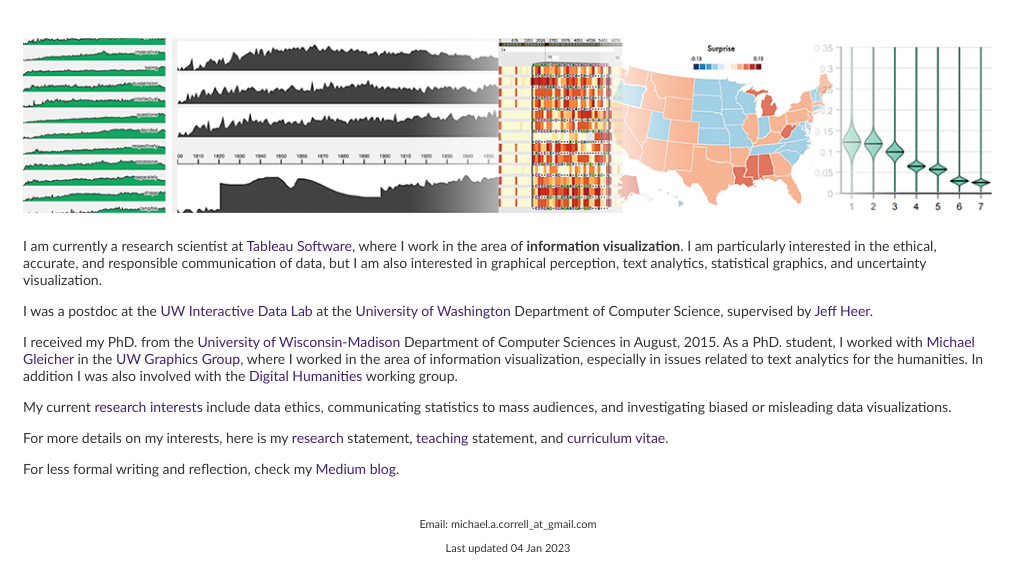
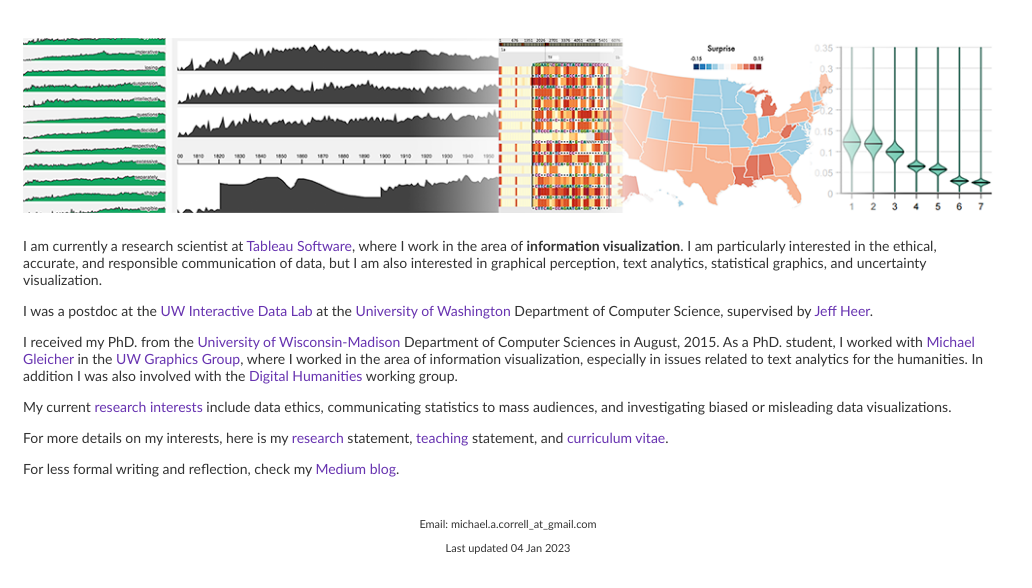
Before and after one commit to mcorrell/website, a PHP site: page /index.php in a window 1280 px wide. Shown: the part 219-807 px from the top of the page, without its empty margins (0-1032 px from the left). Run offline with PHP 8.4, Linux system fonts and the light colour scheme.

Commit message:
Last color futzing

```diff
--- a/style.css
+++ b/style.css
@@ -166,12 +166,12 @@ h3{
 }
 
 a:link{
-  color: #422170;
+  color: #6733B0;
   text-decoration: none;
 }
 
 a:visited{
-  color: #422170;
+  color: #6733B0;
   text-decoration: none;
 }
 
```
